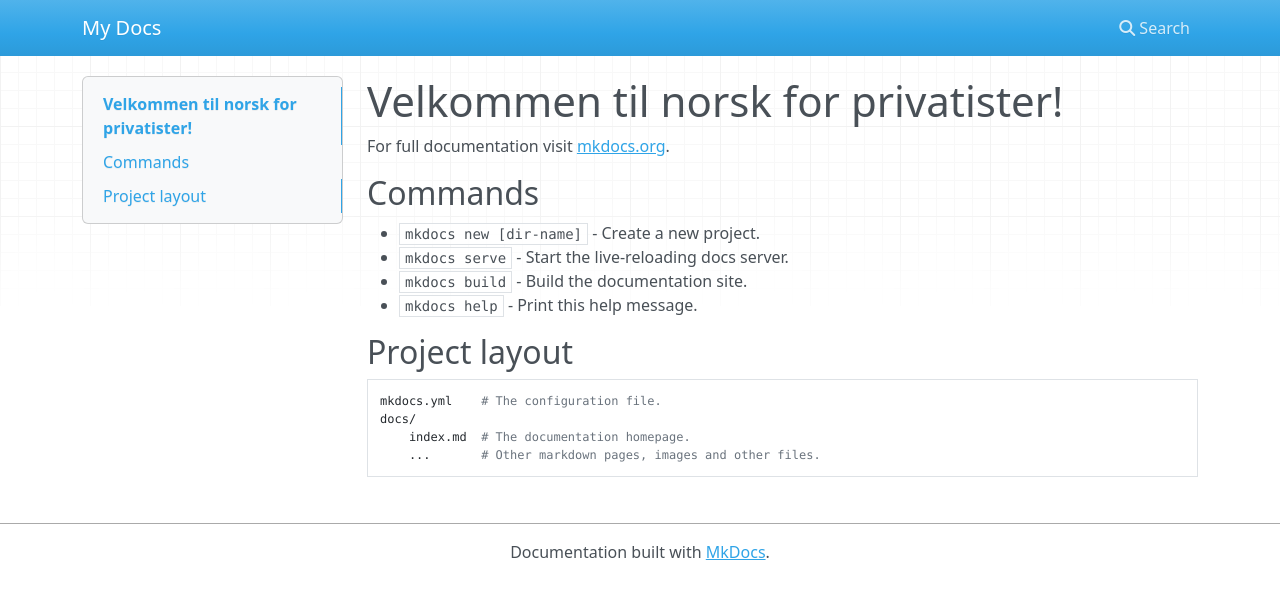
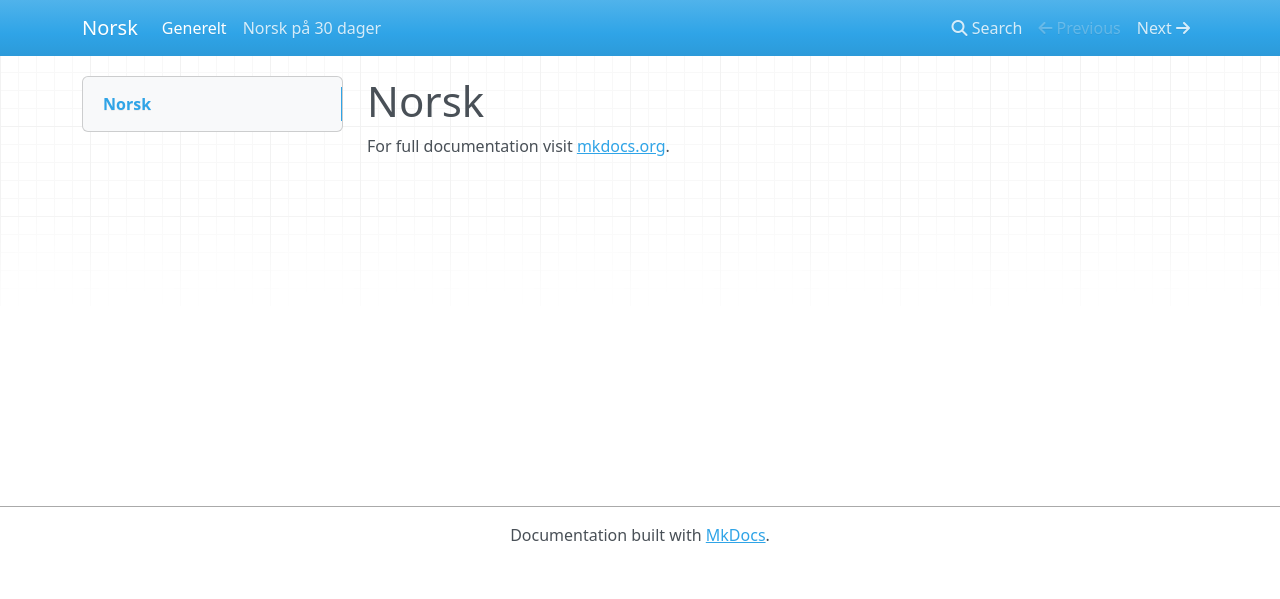
Before and after one commit to longegg/norsk, an MkDocs documentation site: the page built from docs/index.md, in a window 1280 px wide. Shown: the top 599 px of the page. Built offline with MkDocs 1.6.1, drawn with Linux system fonts in a browser that asks for light colours; nearby versions of some CDN libraries.

Commit message:
Add new page.

```diff
--- a/docs/index.md
+++ b/docs/index.md
@@ -1,17 +1,3 @@
-# Velkommen til norsk for privatister!
+# Norsk
 
 For full documentation visit [mkdocs.org](https://mkdocs.org).
-
-## Commands
-
-* `mkdocs new [dir-name]` - Create a new project.
-* `mkdocs serve` - Start the live-reloading docs server.
-* `mkdocs build` - Build the documentation site.
-* `mkdocs help` - Print this help message.
-
-## Project layout
-
-    mkdocs.yml    # The configuration file.
-    docs/
-        index.md  # The documentation homepage.
-        ...       # Other markdown pages, images and other files.
--- a/mkdocs.yml
+++ b/mkdocs.yml
@@ -1 +1,4 @@
-site_name: My Docs
+site_name: Norsk
+nav:
+  - Generelt: 'index.md'
+  - Norsk på 30 dager: '30-dager.md'
```
Also changed, not shown: docs/30-dager.md (added, +1 -0 lines).
